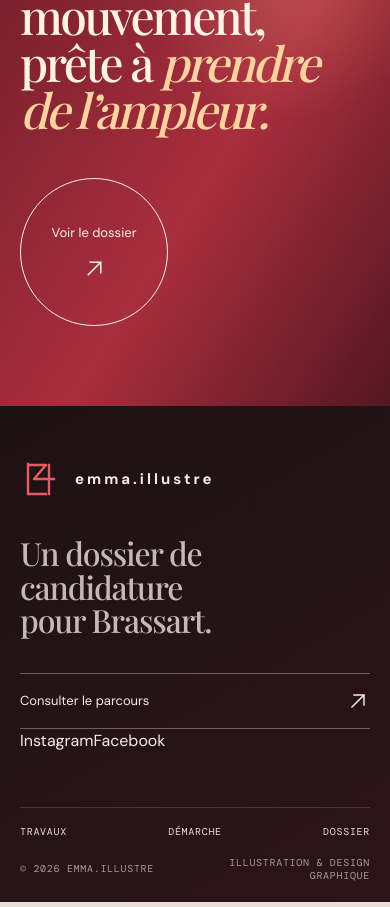
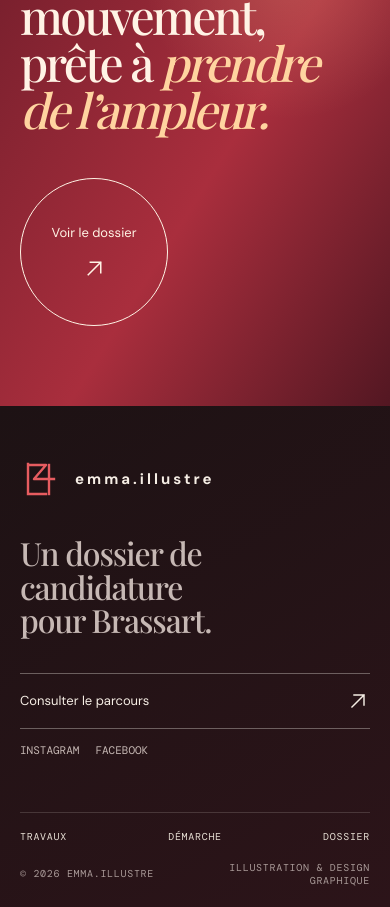
Before and after one commit to Monoru1/emma, a React (Vite) app: page / in a window 390 px wide. Shown: the part 4276-5183 px from the top of the page. Built offline with nearby package versions, Linux system fonts and the light colour scheme; a web font is replaced by a local one.

Commit message:
Style Emma Illustre social profile links

```diff
--- a/src/styles.css
+++ b/src/styles.css
@@ -111,10 +111,15 @@
 .chapter i,.split h2 i,.about h1 i,.contact h1 i,.application-record > div:last-child b { color:var(--clay); }
 .about-approach span { color:#625a58; }
 .availability,.application-record { border-color:var(--line); }
+.profile-links { display:grid; gap:8px; margin-top:25px; padding-top:15px; border-top:1px solid var(--line); }
+.profile-links > span { color:var(--muted); font:10px 'DM Mono'; letter-spacing:.08em; text-transform:uppercase; }
+.profile-links a { display:flex; align-items:center; justify-content:space-between; gap:14px; width:100%; padding:9px 0; border-bottom:1px solid var(--line); font-size:14px; transition:color .25s,padding .25s; }
+.profile-links a:hover { padding-left:7px; color:var(--clay); }.profile-links .stroke-icon { width:18px; height:18px; }
 .application-record > div { border-color:var(--line); }
 .application-record { border-top-color:var(--ink); }
 .viewer { color:#f6eee5; background:#1d1214; }.viewer aside p { color:#c6b8b4; }.viewer aside small { color:#a99b9b; }
 .site-footer { color:#f6eee5; background:linear-gradient(150deg,#1d1214,#2c1419); }.footer-brand .brand-mark { stroke:#e75c60; }.footer-main > p { color:#c6b8b4; }.footer-contact:hover { color:#ff8d83; }.footer-base { color:#a99a98; }
+.footer-links { display:grid; gap:18px; }.footer-social { display:flex; gap:16px; color:#c6b8b4; font:11px 'DM Mono'; text-transform:uppercase; }.footer-social a { border-bottom:1px solid transparent; transition:color .25s,border-color .25s; }.footer-social a:hover { color:#ff8d83; border-color:currentColor; }
 @keyframes trace { from { transform:scaleX(0); } to { transform:scaleX(1); } } @keyframes drift { from { transform:scale(1.03) translate(0,0); } to { transform:scale(1.08) translate(-1%,-1%); } }
 
 @media (max-width:900px) { .gallery { grid-template-columns:repeat(2,minmax(0,1fr)); gap:22px 14px; } }
@@ -168,6 +173,8 @@
   .about-approach div { grid-template-columns:30px 110px 1fr; align-items:baseline; padding:12px 0; border-bottom:1px solid var(--line); }
   .about-approach div:last-child { border-bottom:0; }
   .about-image { max-height:none; aspect-ratio:4/5; object-fit:cover; }
+  .profile-links { margin-top:28px; }
+  .footer-links { gap:14px; }
   .viewer aside { padding-bottom:58px; }
   .prev,.next { display:grid; place-items:center; width:42px; height:42px; border:1px solid rgba(240,237,230,.35); border-radius:50%; background:rgba(23,24,27,.72); }
 }
```
